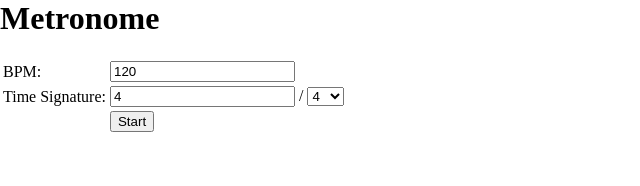
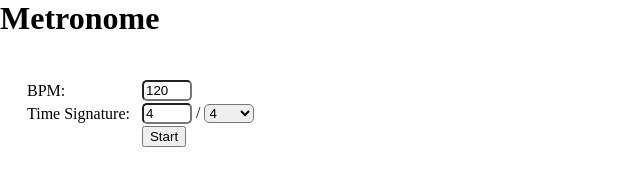
Before and after one commit to j-mackenney/Metronome, a plain HTML site: page index.html in a window 1280 px wide. Shown: the whole page, without its empty margins (0-640 px from the left). Drawn offline with Linux system fonts and the light colour scheme.

Commit message:
preliminary styling

```diff
--- a/css/style.css
+++ b/css/style.css
@@ -3,3 +3,18 @@ body, html {
 	margin: 0;
 	padding: 0;
 }
+
+.input-container {
+	padding: 20px;
+}
+
+.input-container td {
+	padding: 0px 5px;
+}
+
+.input-container .input {
+	width: 50px;
+	-webkit-border-radius: 5px;
+	-moz-border-radius: 5px;
+	border-radius: 5px;
+}
--- a/index.html
+++ b/index.html
@@ -8,19 +8,22 @@
 	</head>
 
 	<body>
+		<div id="header">
 			<h1>Metronome</h1>
+		</div>
 
+		<div class="input-container">
 			<table>
 				<tr>
-				<td>BPM: </td>
-				<td><input type="number" name="bpm" value="120"></td>
+					<td class="label">BPM: </td>
+					<td><input class="input" type="number" name="bpm" value="120"></td>
 				</tr>
 				<tr>
-				<td>Time Signature: </td>
+					<td class="label">Time Signature: </td>
 					<td>
-					<input type="number" name="upper" value="4">
+						<input class="input" type="number" name="upper" value="4">
 						/
-					<select name="lower">
+						<select class="input" name="lower">
 							<option value="2">2</option>
 							<option value="4" selected="selected">4</option>
 							<option value="8">8</option>
@@ -30,10 +33,10 @@
 				</tr>
 				<tr>
 					<td></td>
-				<td><input id="toggleMetronome" type="button" onclick="startMetronome()" value="Start"></td>
+					<td><input id="toggleMetronome" class="button" type="button" onclick="startMetronome()" value="Start"></td>
 				</tr>
 			</table>
-
+		</div>
 	</body>
 
 </html>
--- a/js/scripts.js
+++ b/js/scripts.js
@@ -15,7 +15,7 @@ function startMetronome() {
 	// set the amount of beats per bar
 	beats = document.querySelector('[name="upper"]').value;
 
-	// set the bpm depending on type of duration of beat (minim (bpm/2), crotchet, quaver(bpm*2), semiquaver(bpm*4))
+	// set the bpm depending on duration of beat (minim, crotchet, quaver, semiquaver)
 	bpm *= (document.querySelector('[name="lower"]').value / 4);
 
 	intervalID = setInterval(playSound, (60000/bpm));
```
Lines whose indentation alone changed are shown as unchanged.
